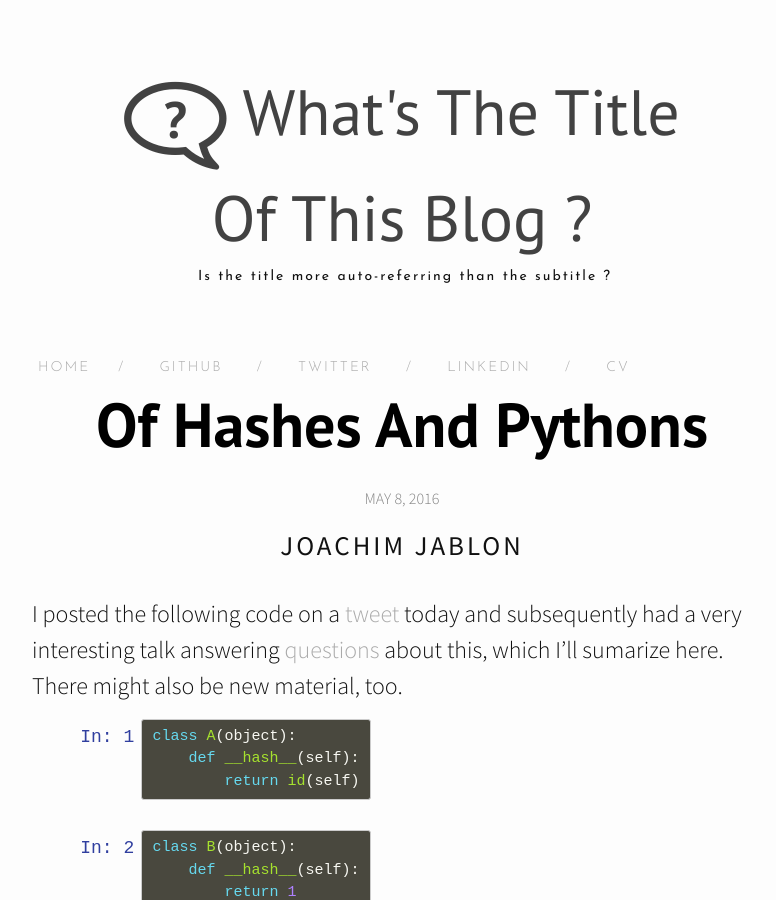
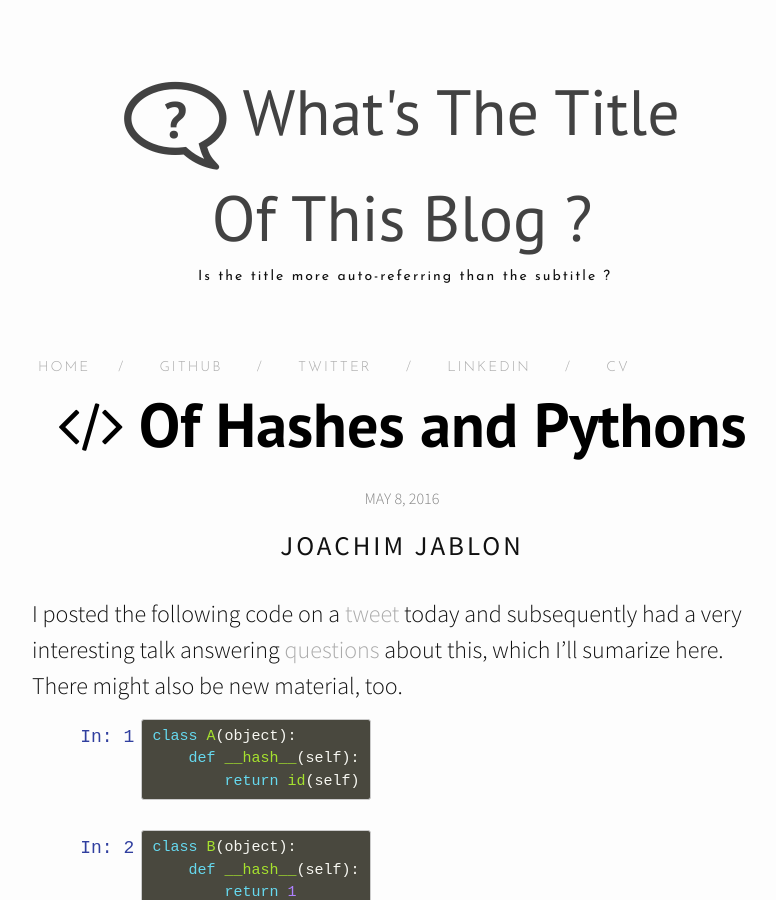
Before and after one commit to ewjoachim/ewjoachim.github.io, a Jekyll site: the page built from _posts/2016-05-08-of-hashes-and-pythons.md, in a window 1280 px wide and 900 px high. Shown: the whole window, without its empty margins (238-1014 px from the left). Built offline with Jekyll 4.4.1, drawn with Linux system fonts in a browser that asks for light colours; nearby versions of some CDN libraries.

Commit message:
Added icons

```diff
--- a/_layouts/page.html
+++ b/_layouts/page.html
@@ -10,9 +10,6 @@ layout: default
   {{%if page.tagline%}}
   <div class="tagline">
   <span class="page-title">
-    {% if page.icon %}
-      <i class="fa {{page.icon}}"></i>
-    {% endif %}
     {{page.title}}
   </span> <span class="page-tagline"><em>{{page.tagline}}</em></span>
   </div>
--- a/_layouts/post.html
+++ b/_layouts/post.html
@@ -4,7 +4,12 @@ layout: default
 <article class="post" itemscope itemtype="http://schema.org/BlogPosting">
 
   <header class="post-header">
-    <h1 class="post-title" itemprop="name headline"><a class="post-title-link"  href="{{page.url}}">{{ page.title }}</a></h1>
+    <h1 class="post-title" itemprop="name headline"><a class="post-title-link"  href="{{page.url}}">
+      {% if page.icon %}
+        <i class="fa fa-{{page.icon}}"></i>
+      {% endif %}
+      {{ page.title }}
+    </a></h1>
   <center>  <p class="post-meta"><time datetime="{{ page.date | date_to_xmlschema }}" itemprop="datePublished">{{ page.date | date: "%b %-d, %Y" }}</time></p>
     {% if page.author %}
      <div class="">
--- a/_posts/2016-05-08-of-hashes-and-pythons.md
+++ b/_posts/2016-05-08-of-hashes-and-pythons.md
@@ -1,3 +1,8 @@
+---
+title: Of Hashes and Pythons
+icon: code
+---
+
 I posted the following code on a [tweet](https://twitter.com/Ewjoachim/status/728610568886718466) today
 and subsequently had a very interesting talk answering [questions](https://twitter.com/codingrixx/status/728616489318789120) about this, which I'll sumarize here. There might also be new material, too.
 
--- a/index.html
+++ b/index.html
@@ -14,7 +14,11 @@ layout: default
     </div>
     <br>
     <div class="postTitle">
-    <a class='postLink' href="{{post.url}}">{{post.title}}</a>
+    <a class='postLink' href="{{post.url}}">
+      {% if post.icon %}
+        <i class="fa fa-{{post.icon}}"></i>
+      {% endif %}
+      {{post.title}}</a>
     </div>
     <div class="postExt">
    {{ post.excerpt }}
```
Also changed, not shown: _posts/2016-04-01-whats-the-time.md (+1 -0 lines), 1 other file.
